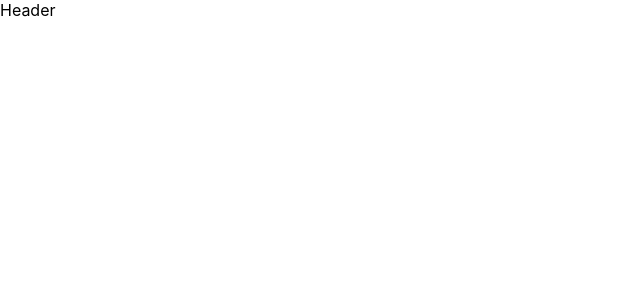
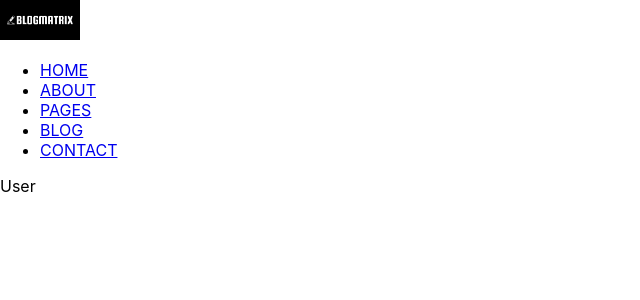
Before and after one commit to RavinduKavinda/blogmatrix, a React (Create React App) app in the folder frontend/: page / in a window 1280 px wide. Shown: the top 300 px of the page, without its empty margins (0-640 px from the left). Built offline with nearby package versions, Linux system fonts and the light colour scheme.

Commit message:
header created

```diff
--- a/frontend/src/assets/data/data.jsx
+++ b/frontend/src/assets/data/data.jsx
@@ -2,27 +2,27 @@
 export const nav = [
     {
       id: 1,
-      text: "home",
+      text: "HOME",
       url: "/",
     },
     {
       id: 2,
-      text: "about",
+      text: "ABOUT",
       url: "/about",
     },
     {
       id: 3,
-      text: "pages",
+      text: "PAGES",
       url: "/pages",
     },
     {
       id: 4,
-      text: "blog",
+      text: "BLOG",
       url: "/blog",
     },
     {
       id: 5,
-      text: "contact",
+      text: "CONTACT",
       url: "/contact",
     },
 ]
--- a/frontend/src/components/header/Header.jsx
+++ b/frontend/src/components/header/Header.jsx
@@ -1,8 +1,34 @@
 import React from 'react'
 import './header.css'
+import logo from './../../assets/images/logo.png'
+import { nav } from './../../assets/data/data'
+import { Link } from 'react-router-dom'
+import { User } from './User'
 
 export const Header = () => {
   return (
-    <div>Header</div>
+    <header>
+      <div className="scontainer flex">
+        <div className="logo">
+          <img src={logo} alt="" width='80px' />
+        </div>
+
+        {/*----- Nav Bar-----*/}
+        <nav>
+          <ul>
+            {nav.map((link) => (
+              <li key={link.id}>
+                <Link to={link.url}>{link.text}</Link>
+              </li>
+            ))}
+          </ul>
+        </nav>
+
+        {/*-----Account-----*/}
+        <div className="account flexCenter">
+          <User />
+        </div>
+      </div>
+    </header>
   )
 }
--- /dev/null
+++ b/frontend/src/components/header/User.jsx
@@ -0,0 +1,7 @@
+import React from 'react'
+
+export const User = () => {
+  return (
+    <div>User</div>
+  )
+}
```
